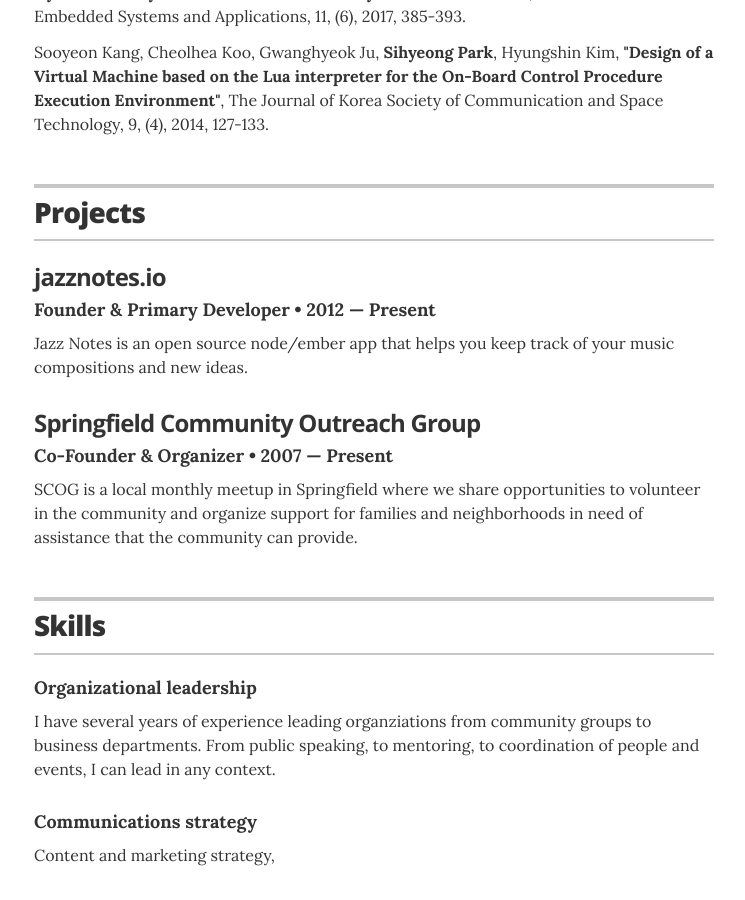
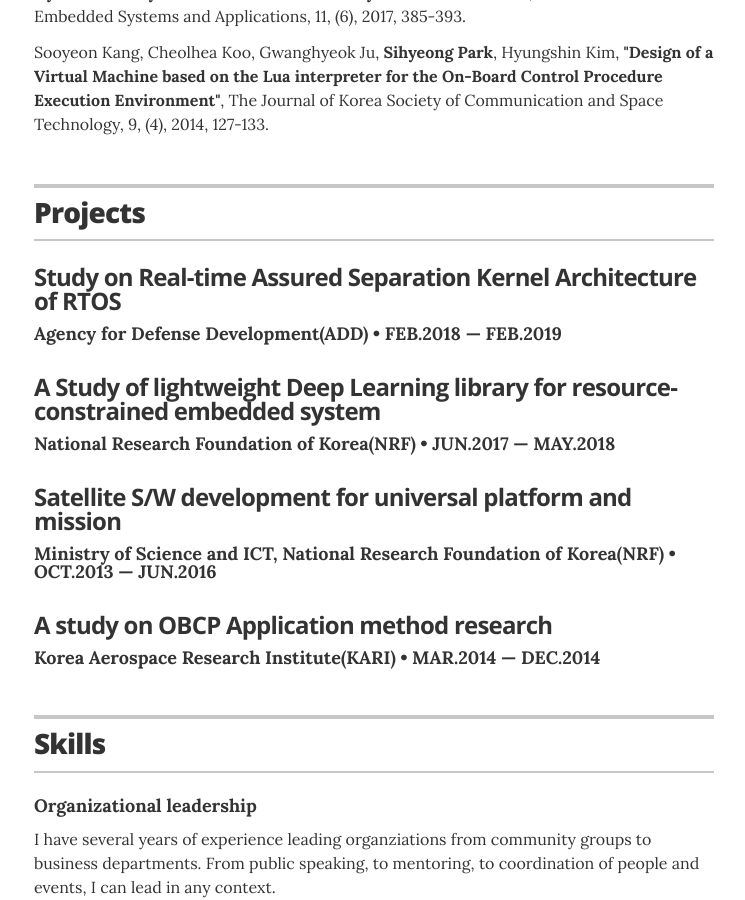
Before and after one commit to sihyeong/sihyeong.github.io, a Jekyll site: the page built from index.html, in a window 1280 px wide and 900 px high, scrolled down 2296 px. Shown: the whole window, without its empty margins (266-1011 px from the left). Built offline with Jekyll 4.4.1, drawn with Linux system fonts in a browser that asks for light colours.

Commit message:
add project

```diff
--- a/_data/projects.yml
+++ b/_data/projects.yml
@@ -1,16 +1,18 @@
 # Projects
 # uncomment the urls if you wish to display them, and add your own URL
 
-# jazznotes.io
-- project: jazznotes.io
-  role: Founder & Primary Developer
-  duration: 2012 &mdash; Present
-  # url: "#"
-  description: Jazz Notes is an open source node/ember app that helps you keep track of your music compositions and new ideas.
+- project: Study on Real-time Assured Separation Kernel Architecture of RTOS
+  funder: Agency for Defense Development(ADD)
+  duration: FEB.2018 &mdash; FEB.2019
 
-# Springfield Community Outreach Group
-- project: Springfield Community Outreach Group
-  role: Co-Founder & Organizer
-  duration: 2007 &mdash; Present
-  # url: "#"
-  description: SCOG is a local monthly meetup in Springfield where we share opportunities to volunteer in the community and organize support for families and neighborhoods in need of assistance that the community can provide.
+- project: A Study of lightweight Deep Learning library for resource-constrained embedded system
+  funder: National Research Foundation of Korea(NRF)
+  duration: JUN.2017 &mdash; MAY.2018
+
+- project: Satellite S/W development for universal platform and mission
+  funder: Ministry of Science and ICT, National Research Foundation of Korea(NRF)
+  duration: OCT.2013 &mdash; JUN.2016
+
+- project: A study on OBCP Application method research
+  funder: Korea Aerospace Research Institute(KARI)
+  duration: MAR.2014 &mdash; DEC.2014
--- a/_layouts/resume.html
+++ b/_layouts/resume.html
@@ -136,7 +136,6 @@
       <!-- end publication -->
       {% endif %}
 
-
       {% if site.resume_section_projects %}
       <!-- begin Projects -->
       <section class="content-section">
@@ -147,9 +146,11 @@
         {% for project in site.data.projects %}
         <div class="resume-item" itemscope itemtype="http://schema.org/CreativeWork">
           <meta itemprop="creator" content="{{ site.resume_name }}" itemtype="http://schema.org/Person" />
-          <h3 class="resume-item-title" itemprop="name">{% if project.url %}<a href="{{ project.url }}" itemprop="url">{{ project.project }}</a>{% else %}{{ project.project }}{% endif %}</h3>
-          <h4 class="resume-item-details" itemprop="description">{{ project.role }}  &bull; {{ project.duration }}</h4>
+          <h3 class="resume-item-title" itemprop="name">{{ project.project }}</h3>
+          <h4 class="resume-item-details" itemprop="description">{{ project.funder }}  &bull; {{ project.duration }}</h4>
+          {% if project.description %}
           <p class="resume-item-copy">{{ project.description }}</p>
+          {% endif %}
         </div>
         {% endfor %}
 
```
